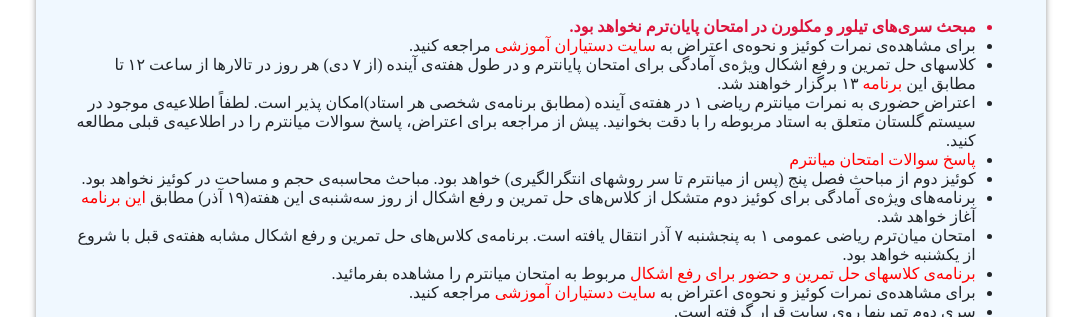
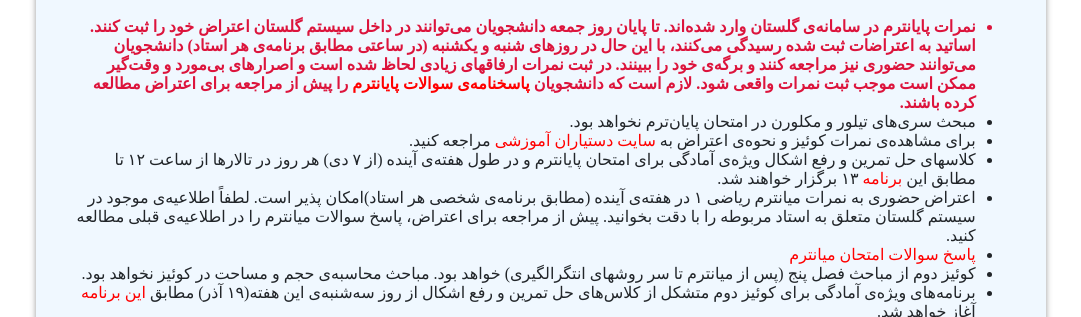
Before and after one commit to mohsen-Khani/riyazi1-9899, a plain HTML site: page index.html in a window 1280 px wide. Shown: the part 483-800 px from the top of the page, without its empty margins (99-1180 px from the left). Drawn offline with nearby package versions, Linux system fonts and the light colour scheme.

Commit message:
payanterm

```diff
--- a/index.html
+++ b/index.html
@@ -56,6 +56,19 @@
                 <p>
                 <ul>
                 <li class="imp-text">
+                    نمرات پایانترم در سامانه‌ی گلستان وارد شده‌اند. تا پایان روز جمعه
+                    دانشجویان می‌توانند در داخل سیستم گلستان اعتراض خود را ثبت کنند. اساتید به اعتراضات ثبت شده
+                    رسیدگی می‌کنند، با این حال در روزهای شنبه و یکشنبه (در ساعتی مطابق برنامه‌ی هر استاد)
+                    دانشجویان می‌توانند حضوری نیز مراجعه کنند و برگه‌ی خود را ببینند.
+                    در ثبت نمرات ارفاقهای زیادی لحاظ شده است و
+ اصرارهای بی‌مورد و وقت‌گیر ممکن است موجب ثبت نمرات واقعی شود.
+لازم است که دانشجویان
+                    <a href="jozve/solutions%20of%20final%20exam,%2098-1.pdf">
+                        پاسخنامه‌ی سوالات پایانترم
+                    </a>
+                    را پیش از مراجعه برای اعتراض مطالعه کرده باشند.
+                </li>
+                <li>
                     مبحث سری‌های تیلور و مکلورن در امتحان پایان‌ترم نخواهد بود.
                 </li>
                 <li>
```
Also changed, not shown: 1 other file.
